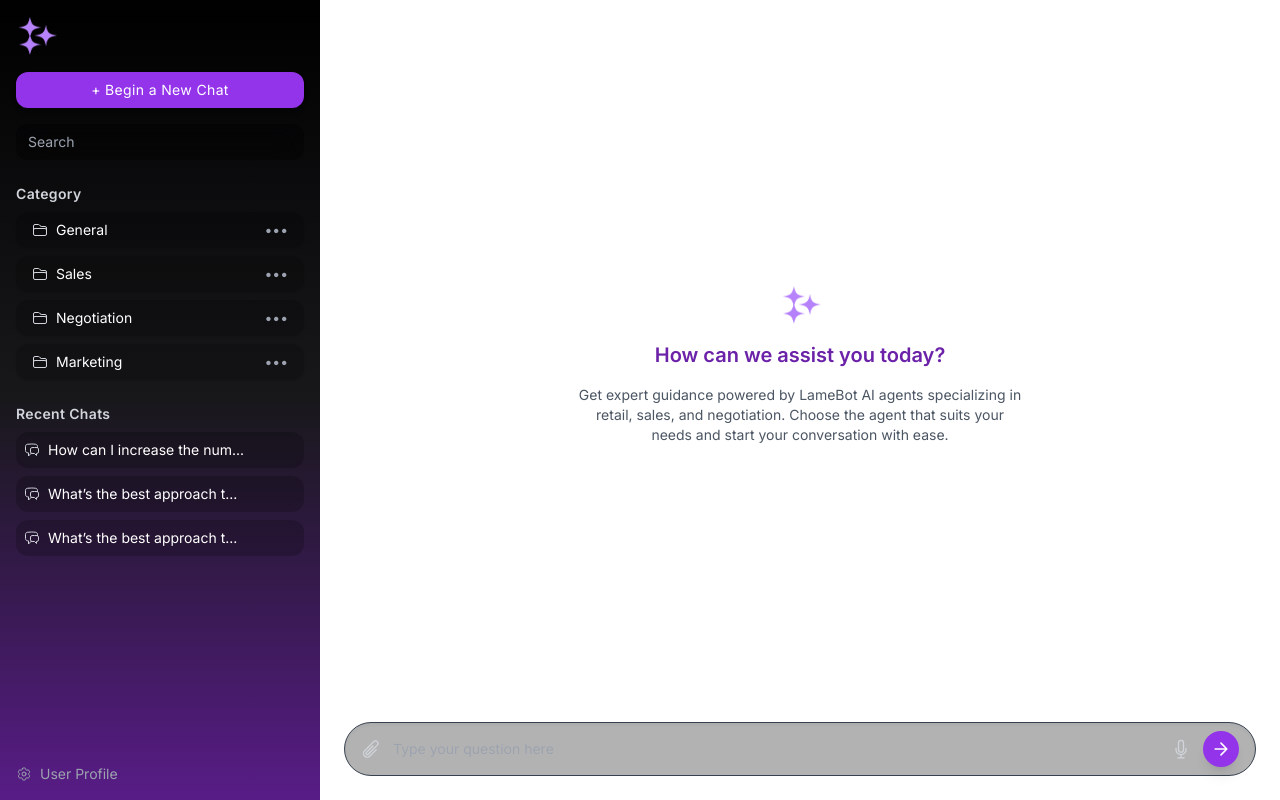
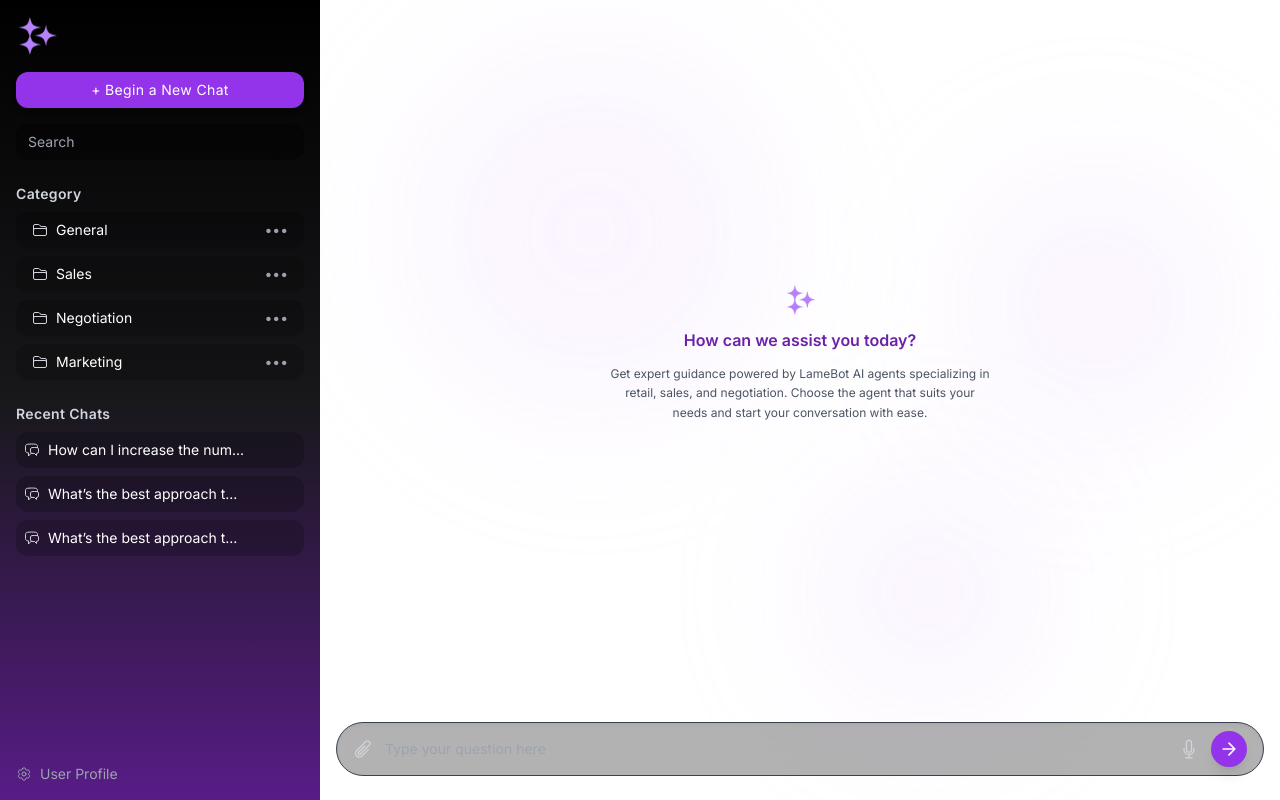
Before and after one commit to chaywen/retail-chatbot, a React (Create React App) app: page / in a window 1280 px wide. Built offline with nearby package versions, Linux system fonts and the light colour scheme.

Commit message:
Update ChatWindow.jsx

```diff
--- a/src/components/ChatWindow.jsx
+++ b/src/components/ChatWindow.jsx
@@ -1,3 +1,4 @@
+
 import React, { useState } from 'react';
 import logo from '../assets/logo.svg';
 import { PaperClipIcon, MicrophoneIcon } from '@heroicons/react/24/outline';
@@ -13,29 +14,24 @@ export default function ChatWindow() {
   };
 
   return (
-    <div className="flex flex-col flex-1 animate-radial backdrop-blur-md p-6 font-sans">
-      {messages.length === 0 ? (
-        <div className="flex flex-col items-center justify-center flex-1 text-center space-y-4">
-          <img src={logo} alt="LameBot Logo" className="h-10 w-auto" />
-          <h1 className="text-xl font-semibold text-purple-800">How can we assist you today?</h1>
-          <p className="text-sm text-gray-600 max-w-md">
-            Get expert guidance powered by LameBot AI agents specializing in retail, sales, and negotiation.
-            Choose the agent that suits your needs and start your conversation with ease.
-          </p>
-        </div>
-      ) : (
-        <div className="flex-1 overflow-y-auto space-y-4">
-          {messages.map((msg, idx) => (
-            <div key={idx} className={`flex ${msg.sender === 'user' ? 'justify-end' : 'justify-start'}`}>
-              <div className={`p-3 rounded-xl max-w-md shadow-md ${msg.sender === 'user' ? 'bg-purple-200' : 'bg-gray-200'}`}>
-                {msg.text}
-              </div>
-            </div>
-          ))}
-        </div>
-      )}
+    <div className="relative flex flex-col flex-1 bg-white overflow-hidden font-sans">
+      {/* Radial layers */}
+      <div className="radial-layer w-96 h-96 top-10 left-20 animate-[pulse-radial_8s_ease-in-out_infinite]"></div>
+      <div className="radial-layer w-72 h-72 top-40 right-10 animate-[pulse-radial_10s_ease-in-out_infinite]"></div>
+      <div className="radial-layer w-64 h-64 bottom-20 left-1/2 animate-[pulse-radial_12s_ease-in-out_infinite]"></div>
 
-      <div className="flex items-center mt-4 bg-black/30 rounded-full px-4 py-2 backdrop-blur-md shadow-inner border border-gray-700">
+      {/* Content */}
+      <div className="relative z-10 flex flex-col items-center justify-center flex-1 text-center space-y-3 px-4">
+        <img src={logo} alt="LameBot Logo" className="h-8 w-auto" />
+        <h1 className="text-base font-semibold text-purple-800">How can we assist you today?</h1>
+        <p className="text-xs text-gray-600 max-w-sm leading-relaxed">
+          Get expert guidance powered by LameBot AI agents specializing in retail, sales, and negotiation.
+          Choose the agent that suits your needs and start your conversation with ease.
+        </p>
+      </div>
+
+      {/* Input */}
+      <div className="relative z-10 mt-4 flex items-center bg-black/30 rounded-full px-4 py-2 backdrop-blur-md shadow-inner border border-gray-700 mx-4 mb-6">
         <PaperClipIcon className="h-5 w-5 text-gray-300 hover:text-white mr-3 cursor-pointer" />
         <input
           type="text"
```
